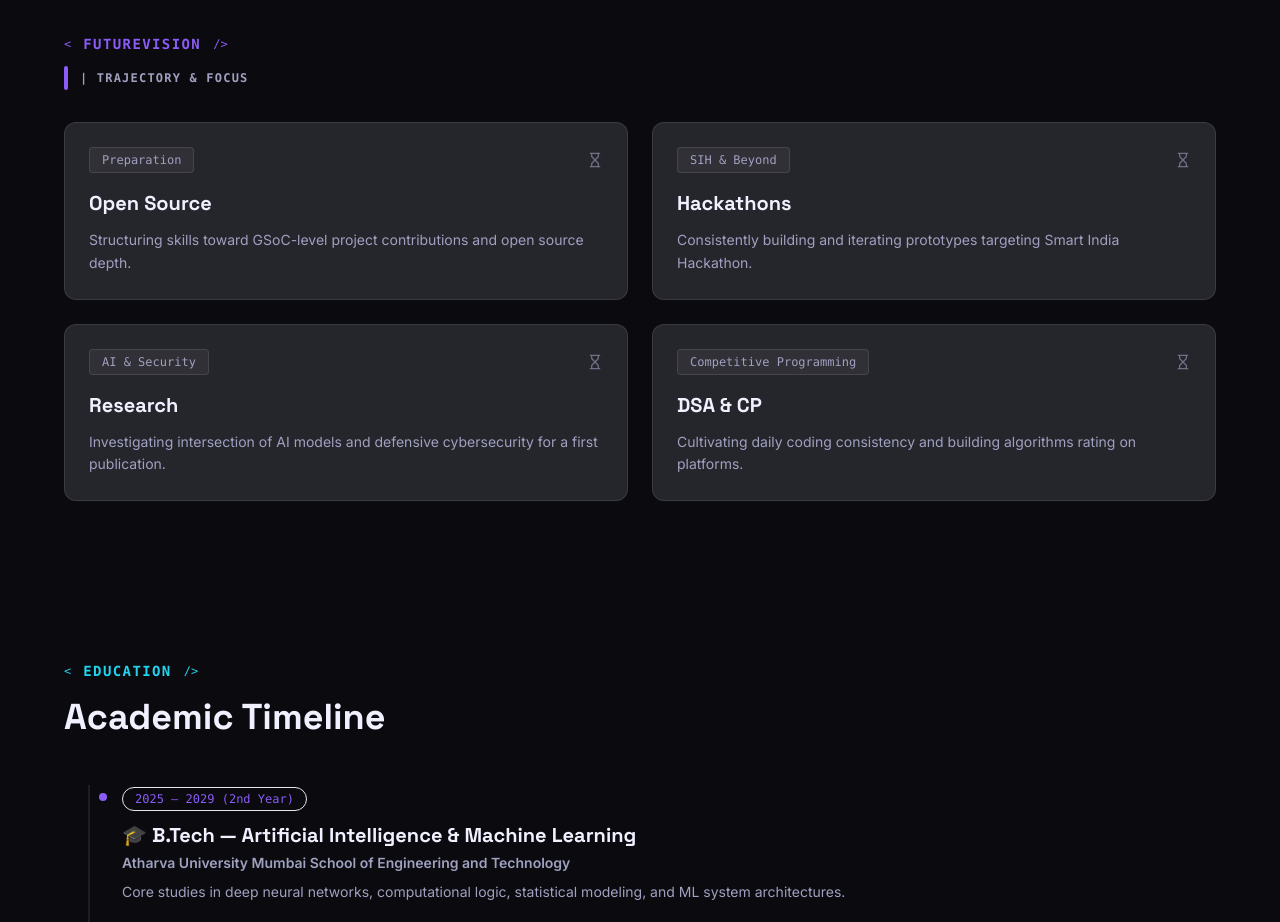
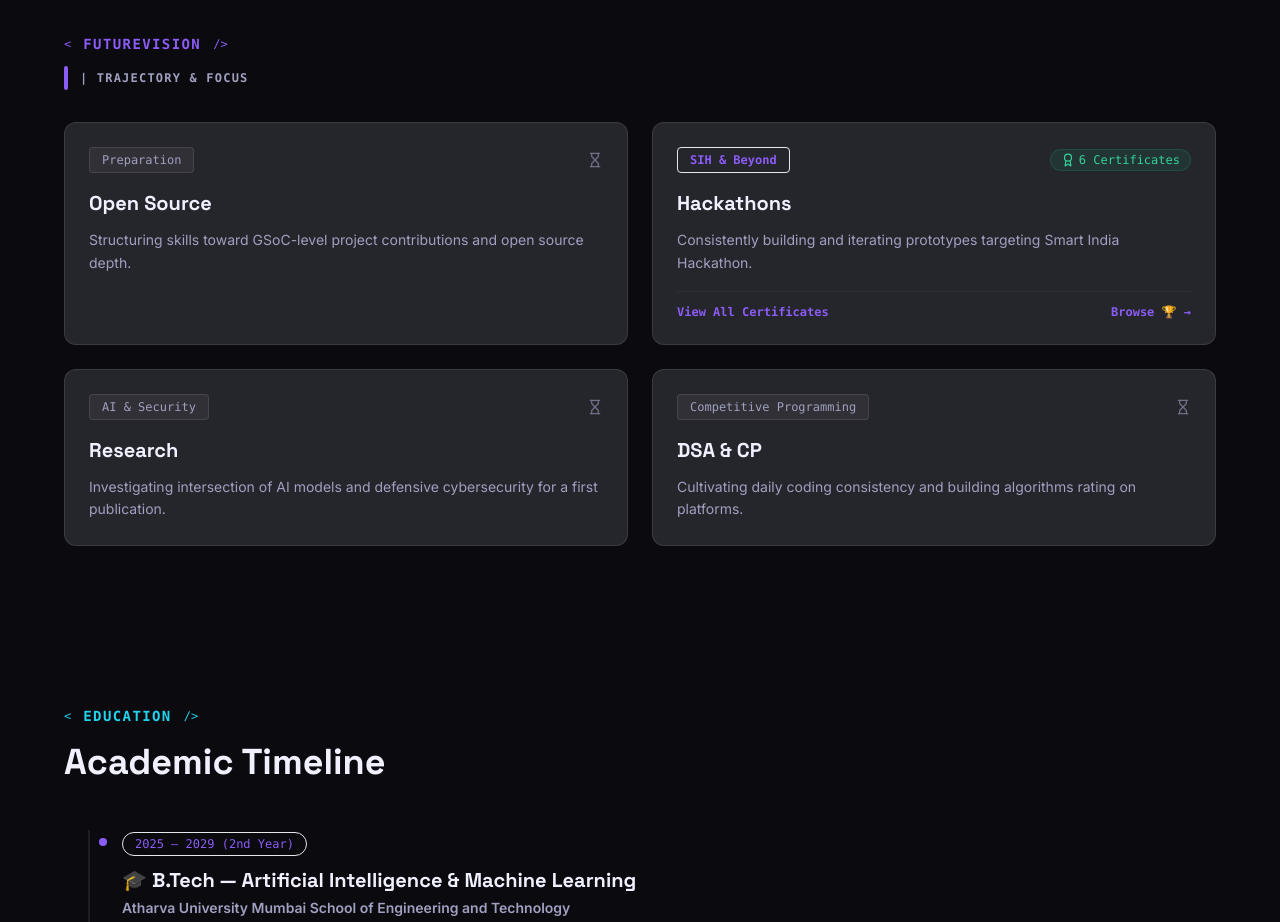
Before and after one commit to tejaskute284-dotcom/portfolio, a plain HTML site: page index.html in a window 1280 px wide. Shown: the part 1480-2402 px from the top of the page. Drawn offline with nearby package versions, Linux system fonts and the light colour scheme.

Commit message:
feat: make future vision hackathons card interactive to open certificates section

```diff
--- a/index.html
+++ b/index.html
@@ -349,19 +349,28 @@
         </div>
       </div>
 
-      <!-- Card 2: Hackathons -->
-      <div class="dev-code-card p-6 flex flex-col justify-between h-full border border-white/10 rounded-xl bg-bgSecondary">
+      <!-- Card 2: Hackathons (Clickable Trigger to Certificates) -->
+      <a href="#hackathons" class="dev-code-card p-6 flex flex-col justify-between h-full border border-white/10 rounded-xl bg-bgSecondary hover:border-accentViolet/50 hover:bg-white/5 transition duration-300 hover:scale-[1.02] cursor-pointer group" title="Click to view all Hackathon Certificates">
         <div>
           <div class="flex items-center justify-between mb-4">
-            <span class="text-xs font-mono px-3 py-1 rounded bg-white/5 border border-white/10 text-textSecondary font-medium">SIH & Beyond</span>
-            <i data-lucide="hourglass" class="w-4 h-4 text-textSecondary opacity-60"></i>
+            <span class="text-xs font-mono px-3 py-1 rounded bg-accentViolet/10 border border-accentViolet/30 text-accentViolet font-semibold">SIH &amp; Beyond</span>
+            <span class="text-xs font-mono text-emerald-400 flex items-center gap-1 bg-emerald-500/10 px-2.5 py-0.5 rounded-full border border-emerald-500/20">
+              <i data-lucide="award" class="w-3.5 h-3.5"></i> 6 Certificates
+            </span>
           </div>
-          <h4 class="text-xl font-bold font-heading text-textPrimary mb-3">Hackathons</h4>
-          <p class="text-textSecondary text-sm leading-relaxed">
+          <h4 class="text-xl font-bold font-heading text-textPrimary mb-3 group-hover:text-accentViolet transition flex items-center justify-between">
+            <span>Hackathons</span>
+            <i data-lucide="arrow-right" class="w-5 h-5 text-accentViolet opacity-0 group-hover:opacity-100 group-hover:translate-x-1 transition-all"></i>
+          </h4>
+          <p class="text-textSecondary text-sm leading-relaxed mb-4">
             Consistently building and iterating prototypes targeting Smart India Hackathon.
           </p>
         </div>
-      </div>
+        <div class="border-t border-white/5 pt-3 flex items-center justify-between text-xs font-mono text-accentViolet font-semibold">
+          <span>View All Certificates</span>
+          <span class="group-hover:underline flex items-center gap-1">Browse 🏆 &rarr;</span>
+        </div>
+      </a>
 
       <!-- Card 3: Research -->
       <div class="dev-code-card p-6 flex flex-col justify-between h-full border border-white/10 rounded-xl bg-bgSecondary">
```
